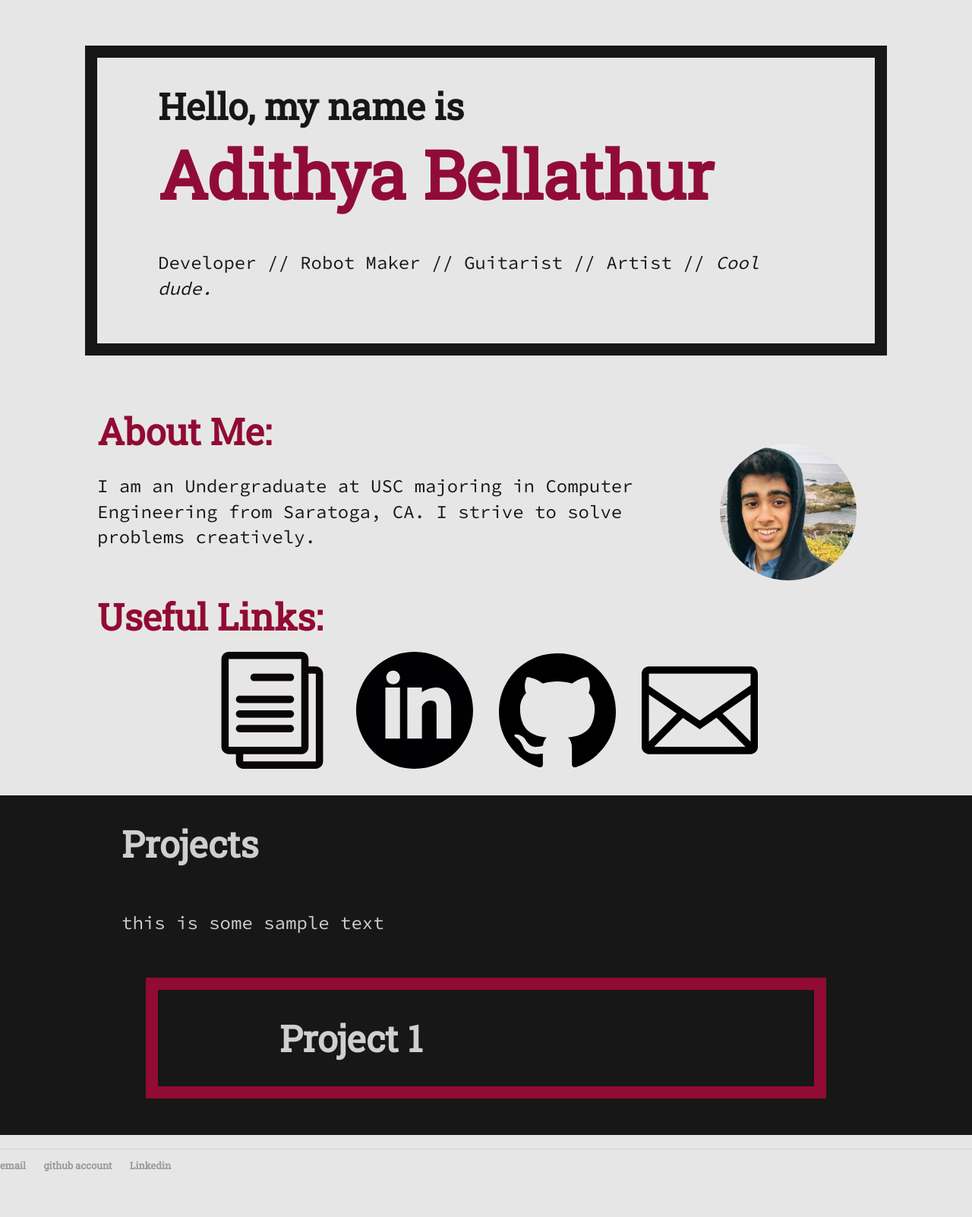
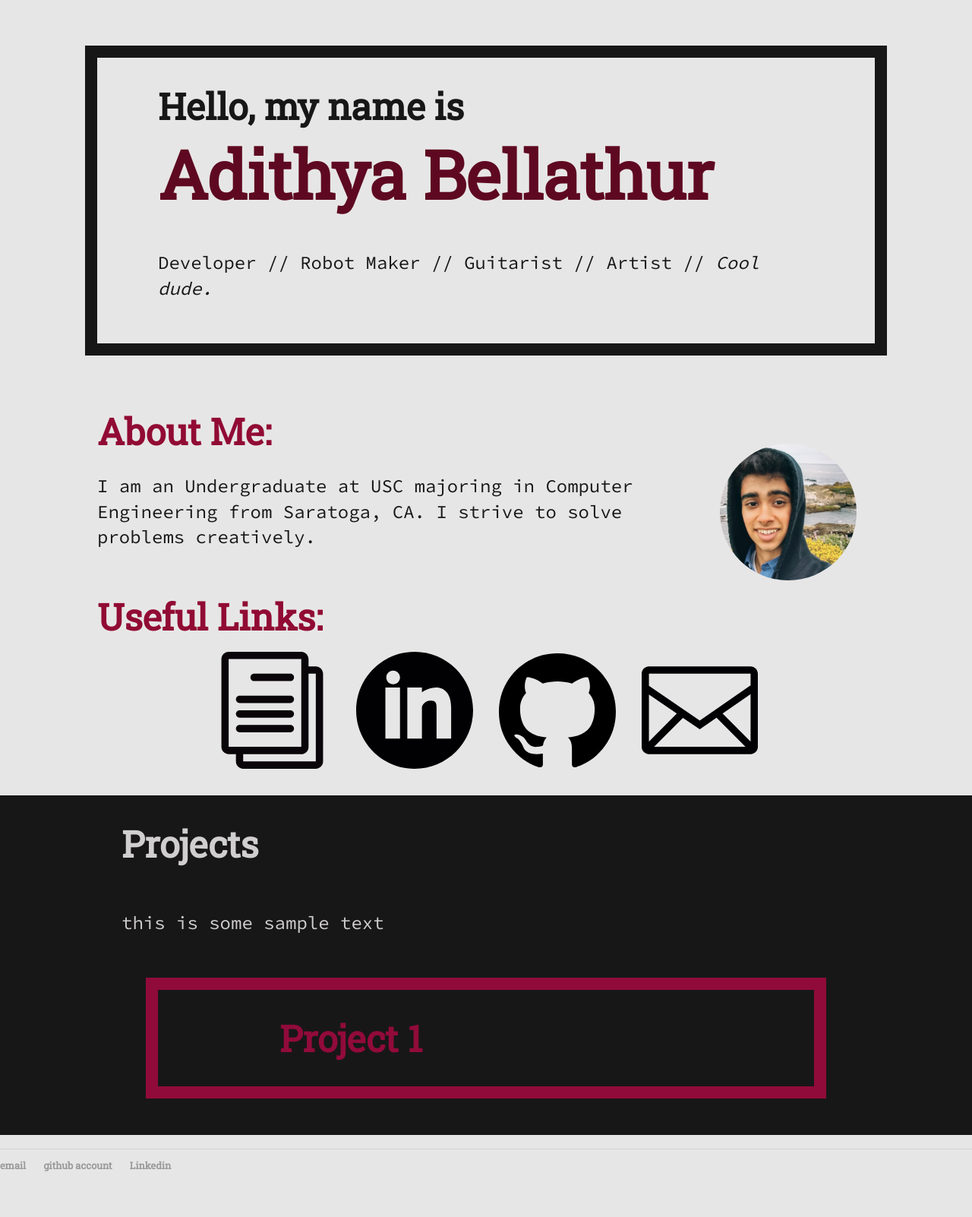
Before and after one commit to adibellathur/adibellathur.github.io, a Jekyll site: the page built from index.html, in a window 1280 px wide. Shown: the whole page at 76% size. Built offline with Jekyll 4.4.1, drawn with Linux system fonts in a browser that asks for light colours.

Commit message:
fixed errors

```diff
--- a/css/main.css
+++ b/css/main.css
@@ -32,7 +32,7 @@ h2 {
     font-size: 5.5em;
     font-family: 'Roboto Slab', serif;
 	/*font-family:'Helvetica Neue', 'Arial', 'Sans-Serif';*/
-	color: #910B3A;
+	color: #5E0921;
 	margin: 0em;
 	padding: 0px;
 }
@@ -80,7 +80,7 @@ ul.posts li {
 	margin: 1em 7em;
 }
 .boxed-rasberry {
-	border: 1em solid #910b34;
+	border: 1em solid #910b3a;
 	padding: 2em 5em;
 	margin: 1em 7em;
 }
@@ -93,10 +93,10 @@ ul.posts li {
 	padding: inherit;
 }
 .rasberry {
-	color: #D0CECE;
+	color: #910B3A;
 	padding: inherit;
 }
 .orange {
-	color: #D0CECE;
+	color: #E22B0B;
 	padding: inherit;
 }
```
